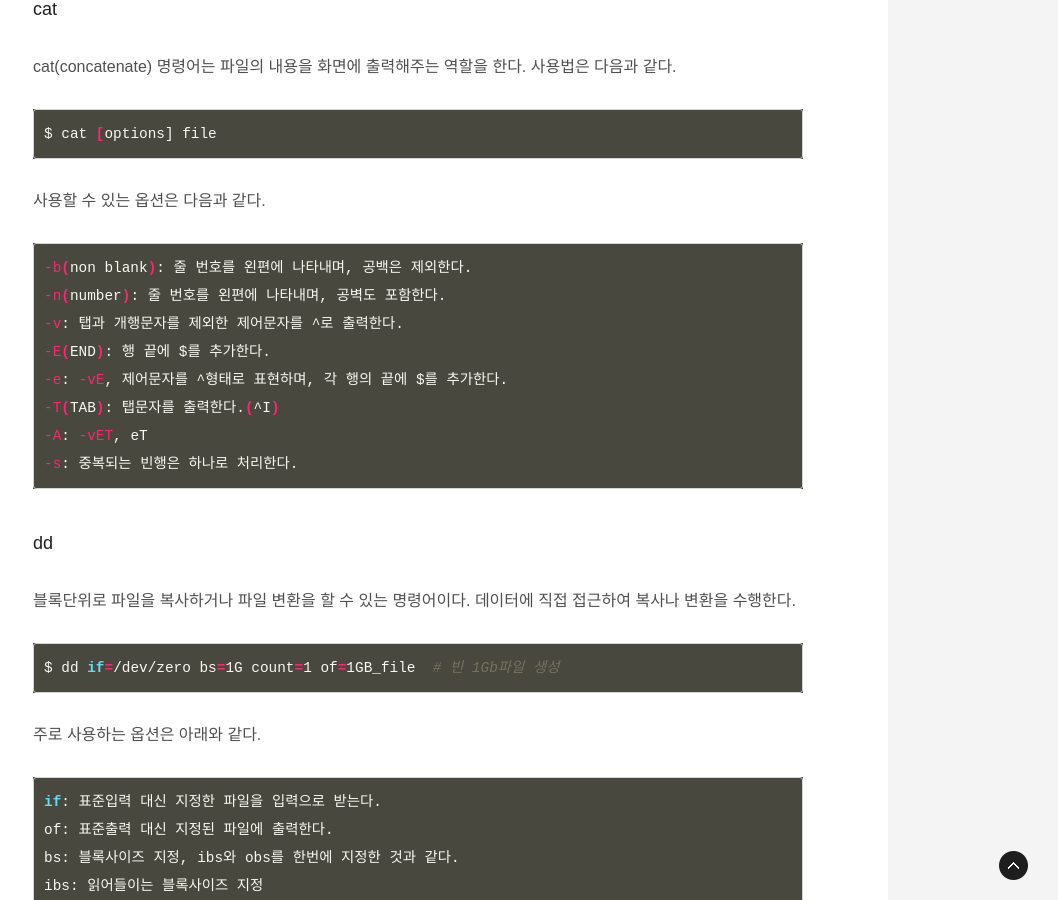
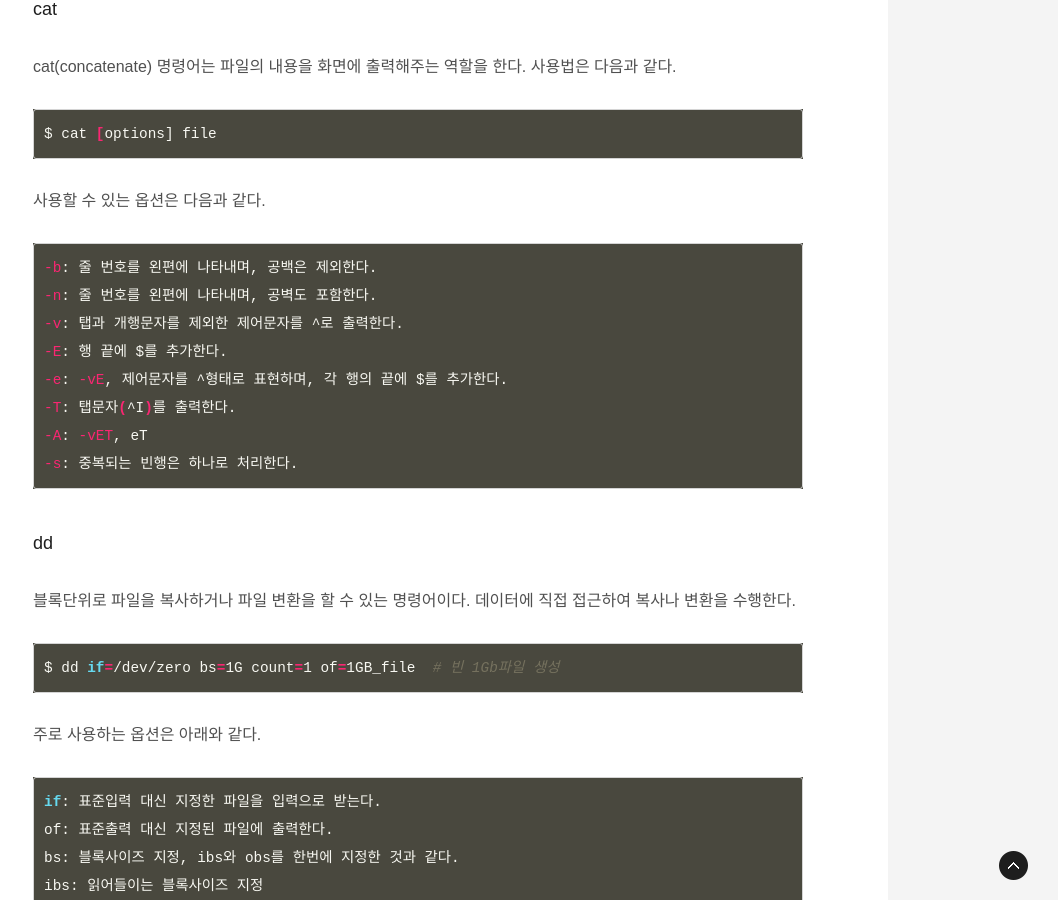
Before and after one commit to ThroughKim/throughkim.github.com, a Jekyll site: the page built from _posts/2017-01-09-linux-14.md, in a window 1280 px wide and 900 px high, scrolled down 5359 px. Shown: the whole window, without its empty margins (222-1280 px from the left). Built offline with Jekyll 4.4.1, drawn with Linux system fonts in a browser that asks for light colours; some web fonts are replaced.

Commit message:
upload blog

````diff
--- a/_posts/2017-01-09-linux-14.md
+++ b/_posts/2017-01-09-linux-14.md
@@ -129,12 +129,12 @@ $ cat [options] file
 사용할 수 있는 옵션은 다음과 같다.
 
 ```bash
--b(non blank): 줄 번호를 왼편에 나타내며, 공백은 제외한다.
--n(number): 줄 번호를 왼편에 나타내며, 공벽도 포함한다.
+-b: 줄 번호를 왼편에 나타내며, 공백은 제외한다.
+-n: 줄 번호를 왼편에 나타내며, 공벽도 포함한다.
 -v: 탭과 개행문자를 제외한 제어문자를 ^로 출력한다.
--E(END): 행 끝에 $를 추가한다.
+-E: 행 끝에 $를 추가한다.
 -e: -vE, 제어문자를 ^형태로 표현하며, 각 행의 끝에 $를 추가한다.
--T(TAB): 탭문자를 출력한다.(^I)
+-T: 탭문자(^I)를 출력한다.
 -A: -vET, eT
 -s: 중복되는 빈행은 하나로 처리한다.
 ```
````
